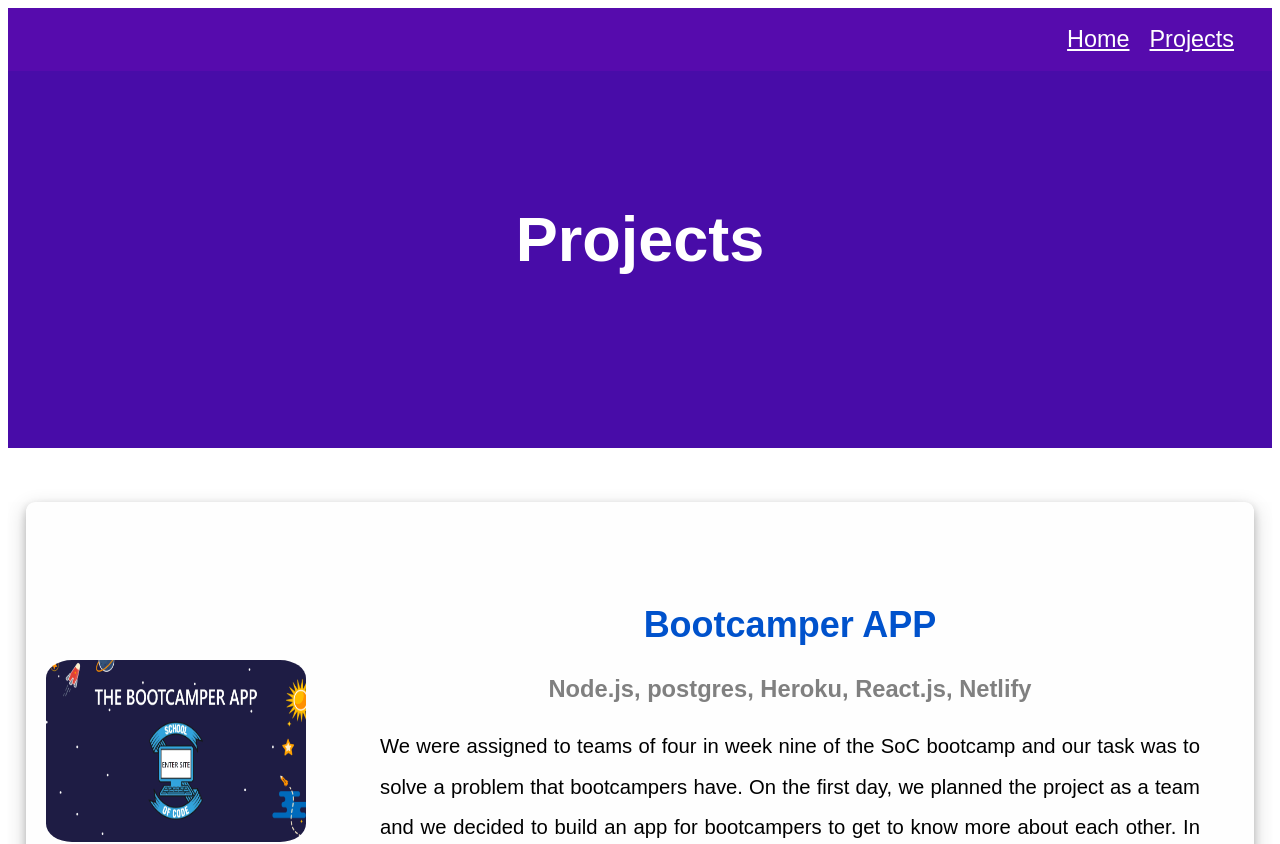
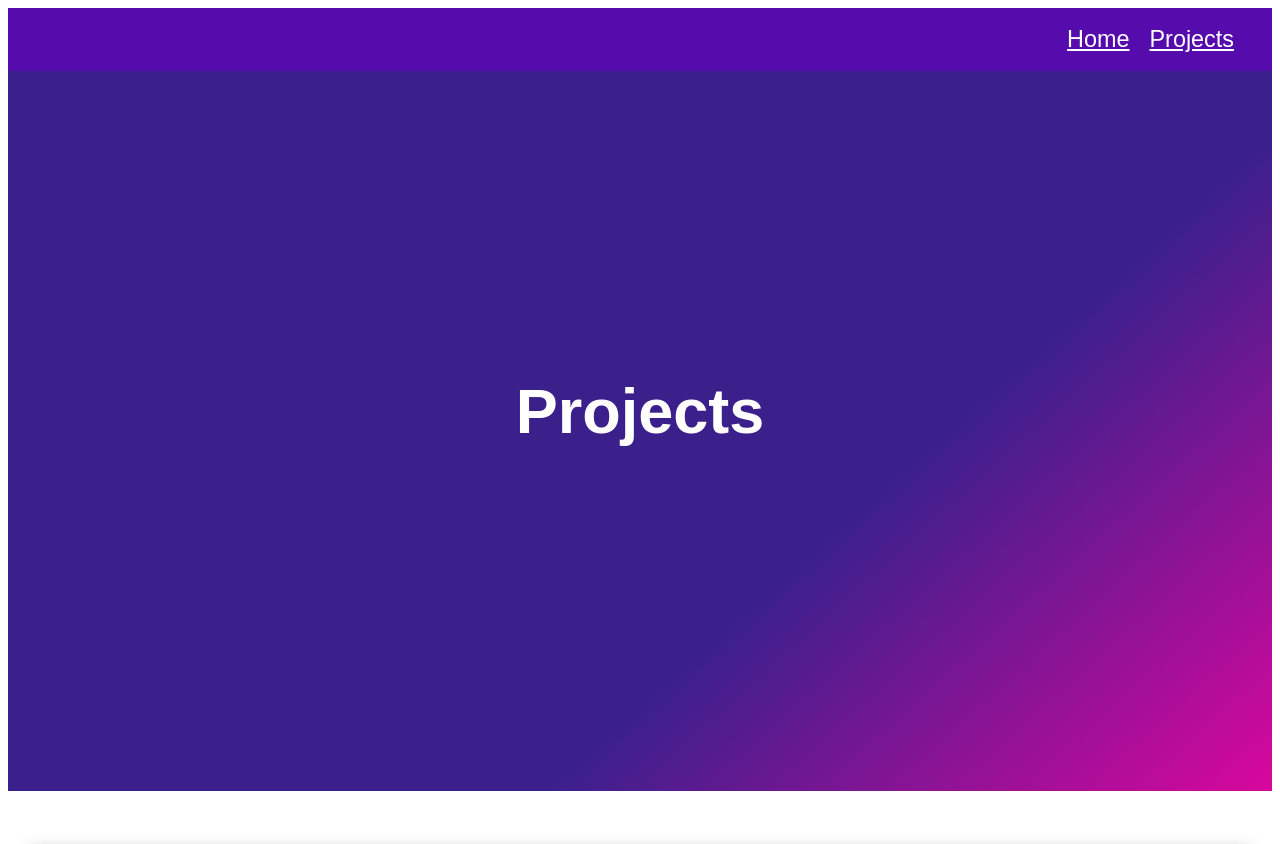
Before and after one commit to drinobre/portfolio, a Next.js app in the folder portfolio/: page /projects in a window 1280 px wide. Shown: the top 844 px of the page. Built offline with nearby package versions, Linux system fonts and the light colour scheme.

Commit message:
change the header colour and correct spelling mistakes

```diff
--- a/portfolio/components/Header/index.js
+++ b/portfolio/components/Header/index.js
@@ -1,4 +1,4 @@
-export default function PagesHeader({ title, subheader, image, alt, text }) {
+export default function PagesHeader({ title, subheader, text }) {
   return (
     <div className="container-header">
       <div className="header-item">
--- a/portfolio/pages/index.js
+++ b/portfolio/pages/index.js
@@ -11,7 +11,7 @@ export default function Home() {
       <Navbar></Navbar>
       <Head>
         <title>Hi, I am Adriana</title>
-        <meta name="description" content="Adriana Nobre Lawrence portifolio" />
+        <meta name="description" content="Adriana Nobre Lawrence portfolio" />
       </Head>
       <PagesHeader
         title={"Hello, I'm Adriana Lawrence"}
--- a/portfolio/styles/globals.css
+++ b/portfolio/styles/globals.css
@@ -1,8 +1,8 @@
 /* global variable */
 :root {
   --primary-color: rgb(0, 82, 204);
-  --secondary-colour: coral;
-  --third-colour: rgb(0, 82, 204);
+  --secondary-color: coral;
+  --third-color: white;
   --header-text-size: 3.5rem;
   --subheader-text-size: 1.5rem;
   --section-text-size: 2rem;
@@ -15,8 +15,8 @@
   --body-small-screen-font-size: 0.75rem;
   --link-small-screen-font-size: 1rem;
 
-  --text-primary-colour: black;
-  --text-secondary-colour: white;
+  --text-primary-color: black;
+  --text-secondary-color: white;
 }
 
 html,
@@ -40,20 +40,20 @@ a {
 }
 
 #navbar-name {
-  color: var(--text-secondary-colour);
+  color: var(--text-secondary-color);
   font-size: var(--link-font-size);
 }
 
 #navbar-name:hover {
   text-decoration: var(--primary-color);
-  color: var(--secondary-colour);
+  color: var(--secondary-color);
 }
 
 /* Navbar */
 .container-navbar {
   display: flex;
   flex-direction: row;
-  justify-content: end;
+  justify-content: flex-end;
   padding: 1rem;
   background-color: rgb(86, 11, 173);
 }
@@ -71,12 +71,19 @@ a {
   justify-content: center;
   flex-wrap: wrap;
   padding: 2rem 0 3rem 0;
-  background-color: rgb(72, 12, 168);
+  /* background-color: rgb(72, 12, 168); */
+  background: rgb(59, 32, 140);
+  background: linear-gradient(
+    138deg,
+    rgba(59, 32, 140, 1) 65%,
+    rgba(216, 7, 157, 1) 100%
+  );
+  height: 90vh;
 }
 
 .header-item {
   text-align: center;
-  color: var(--text-secondary-colour);
+  color: var(--text-secondary-color);
 }
 
 /* Footer */
@@ -135,6 +142,7 @@ a {
 .section-group {
   /* padding: 2rem 3rem 1rem 3rem; */
   background-color: rgb(254, 254, 254);
+  /* height: 100vh; */
 }
 
 /* Project Results */
@@ -147,7 +155,7 @@ a {
 
 .project-results1 {
   padding: -10px;
-  background-color: var(--secondary-color);
+  background-color: var(--third-color);
   margin: 0 1rem !important;
   box-shadow: 0 4px 8px 0 rgba(0, 0, 0, 0.2), 0 6px 20px 0 rgba(0, 0, 0, 0.19);
   border-radius: 0.5rem;
@@ -208,18 +216,18 @@ a {
 h1 {
   text-align: center;
   padding-top: 3rem;
-  color: var(--secondary-color);
+  color: var(--text-secondary-color);
   font-size: var(--header-text-size);
 }
 
 h1:hover {
   text-decoration: var(--secondary-color);
-  color: var(--secondary-colour);
+  color: var(--secondary-color);
 }
 
 .mainSubheader {
   text-align: center;
-  color: var(--secondary-color);
+  color: var(--text-secondary-color);
   font-size: var(--subheader-text-size);
 }
 
@@ -232,7 +240,7 @@ h2 {
 
 h2:hover {
   text-decoration: var(--primary-color);
-  color: var(--secondary-colour);
+  color: var(--secondary-color);
 }
 
 h3 {
```
Also changed, not shown: 1 other file (tests, documents, lock files or other folders).
